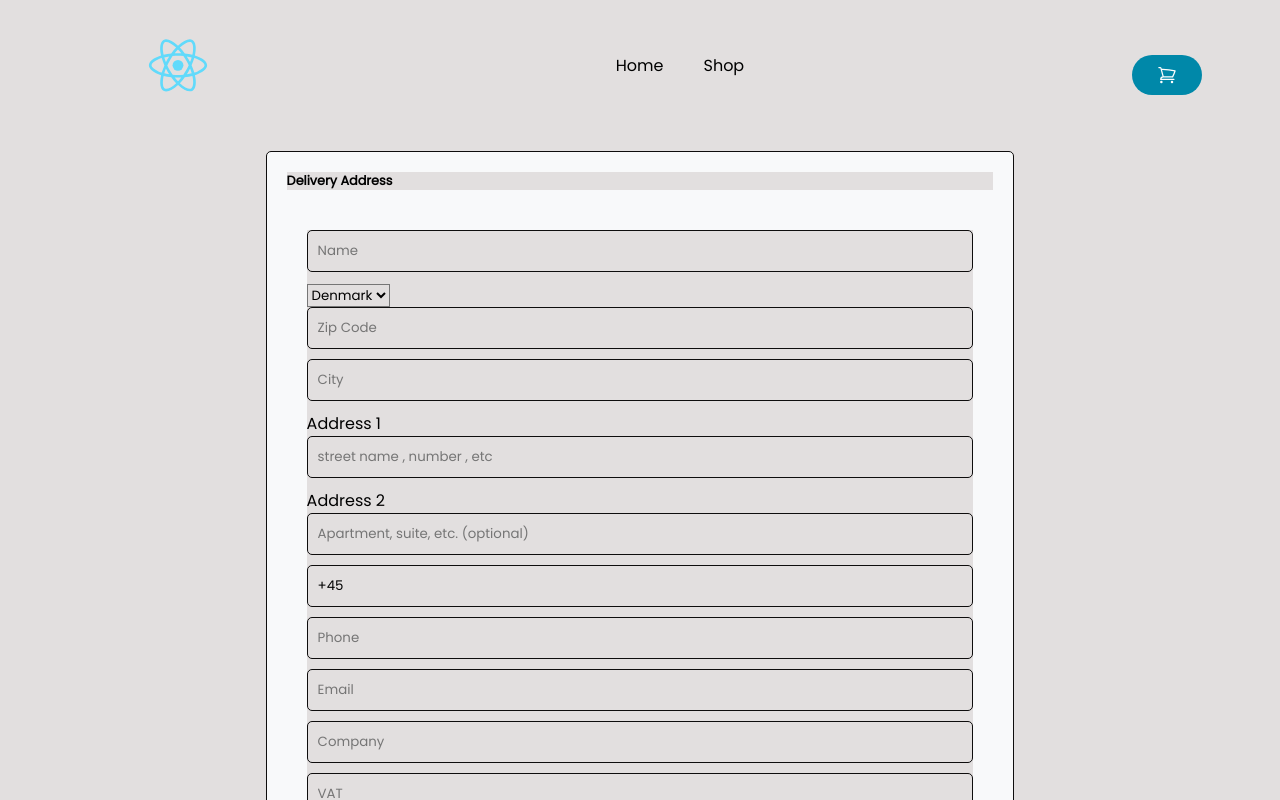
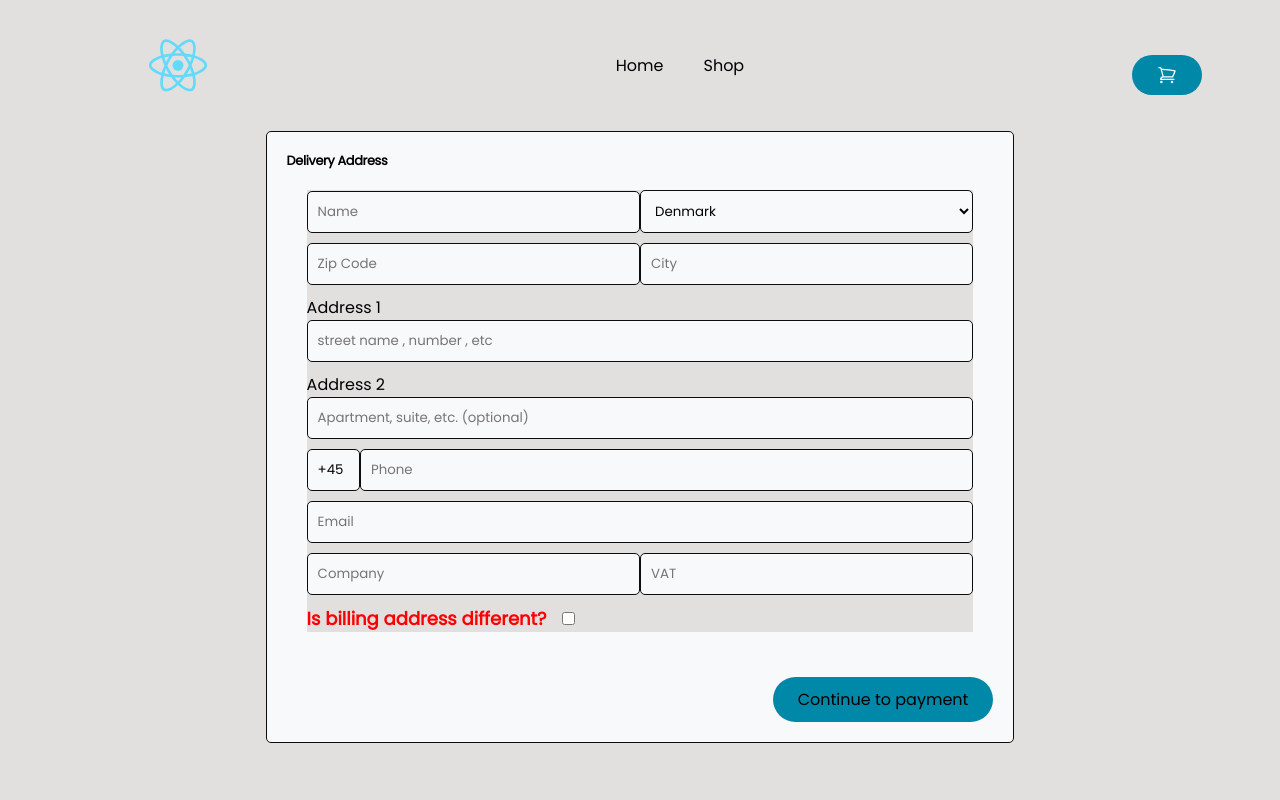
Before and after one commit to Stonebank/02363-frontend-web-shop, a React (Create React App) app: page /addressform in a window 1280 px wide. Shown: the top 800 px of the page. Built offline with nearby package versions, Linux system fonts and the light colour scheme.

Commit message:
error handling

```diff
--- a/src/styles/CheckoutView.css
+++ b/src/styles/CheckoutView.css
@@ -149,32 +149,26 @@ input[type="checkbox"] {
   width: 60%;
   margin: 0 auto;
   padding: 20px;
-  background-color: #f8f9fa;
   border: 1px solid #0e0d0d;
   border-radius: 5px;
-  margin-top: 20px;
-  margin-bottom: 10px;
-
+  background-color: #f8f9fa;
 }
 
 .form-address-card-header {
   font-size: 0.8rem;
   font-weight: bold;
-  margin-bottom: 0px;
-
+  letter-spacing: -0.025em;
+  background-color: #f8f9fa;
 }
 
 .form-card {
   width: 100%;
   margin: 0 auto;
   padding: 20px;
-  background-color: transparent;
-  border: 1px solid #0e0d0d;
   border-radius: 5px;
-  margin-top: 20px;
-  margin-bottom: 20px;
   border: none;
-  margin-bottom: -20px;
+  background-color: #f8f9fa;
+
 }
 @media (max-width: 600px) {
   .form-card {
@@ -183,26 +177,50 @@ input[type="checkbox"] {
   }
 }
 
-.form-card input {
+.form-input {
   width: 100%;
   padding: 10px;
   margin-bottom: 10px;
   border: 1px solid #0e0d0d;
   border-radius: 5px;
+  background-color: #f8f9fa;
+}
+.form-input-code {
+  width: 8%;
+  padding: 10px;
+  margin-bottom: 10px;
+  border-radius: 5px;
+  border: 1px solid #0e0d0d;
+background-color: #f8f9fa;
+}
+.form-input-phone {
+  width: 92%;
+  padding: 10px;
+  margin-bottom: 10px;
+  border-radius: 5px;
+  border: 1px solid #0e0d0d;
+  background-color: #f8f9fa;
+
 }
 
+.form-input-two {
+  width:  50% ;
+  padding: 10px;
+  margin-bottom: 10px;
+  border-radius: 5px;
+  border: 1px solid #0e0d0d;
+  background-color: #f8f9fa;
+}
 .address-country{
   width: 100%;
   padding: 10px;
   margin-bottom: 10px;
-  border: 1px solid #070707;
   border-radius: 5px;
   border:none;
-  background-color: transparent;
+
 }
 .payment-button {
-  background-color: transparent;
   display: flex;
   justify-content: right;
-
+  background-color: #f8f9fa;
 }
--- a/src/views/AddressForm/AddressFrom.tsx
+++ b/src/views/AddressForm/AddressFrom.tsx
@@ -61,14 +61,13 @@
         });
 
         const [isBillingDifferent, setIsBillingDifferent] = useState(false);
-
-            const [countries, setCountries] = useState<Country[]>([
+        const [error, setError] = useState<string | null>(null);
+        const [countries, setCountries] = useState<Country[]>([
                 { alpha2Code: 'DK', name: 'Denmark', code: '+45' },
                 { alpha2Code: 'SE', name: 'Sweden', code: '+46' },
                 { alpha2Code: 'NO', name: 'Norway', code: '+47' },
             ]);
-        const [loading, setLoading] = useState(false);
-        const [error, setError] = useState<Error | null>(null);
+
         const [fullPhone, setFullPhone] = useState('');
 
             useEffect(() => {
@@ -103,6 +102,111 @@
               await fetchZip();
                 }
 
+            function validatePhoneNumber(phone: string, country: string): boolean {
+                if (country === 'Denmark') {
+                    const regex = /^\d{8}$/;
+                    return regex.test(phone);
+                }
+                return true;
+            }
+
+            function validateEmail(email: string): boolean {
+                const regex = /^[^\s@]+@[^\s@]+\.[^\s@]+$/;
+                return regex.test(email);
+            }
+
+
+            function validateVAT(vat: string, country: string): boolean {
+                if (country === 'Denmark') {
+                    const regex = /^\d{8}$/;
+                    return regex.test(vat);
+                }
+                return true;
+            }
+
+            const handlePayment = (e: React.FormEvent) => {
+                e.preventDefault();
+                if (!delivery.name) {
+                    setError('Name is required');
+                    return;
+                }
+                if (!delivery.zip) {
+                    setError('Zip is required');
+                    return;
+                }
+                if (!delivery.city) {
+                    setError('City is required');
+                    return;
+                }
+                if (!delivery.address1) {
+                    setError('Address1 is required');
+                    return;
+                }
+                if (!delivery.phone) {
+                    setError('Phone is required');
+                    return;
+                }
+                if (!delivery.email) {
+                    setError('Email is required');
+                    return;
+                }
+
+                if (!validatePhoneNumber(delivery.phone, delivery.country)) {
+                    setError('Invalid phone number');
+                    return;
+                }
+                if (!validateEmail(delivery.email)) {
+                    setError('Invalid email');
+                    return;
+                }
+                if (delivery.country === 'Denmark' && !validateVAT(delivery.vat, delivery.country)) {
+                    setError('Invalid VAT');
+                    return;
+                }
+                if (isBillingDifferent) {
+                    if (!billing.name) {
+                        setError('Name is required');
+                        return;
+                    }
+                    if (!billing.zip) {
+                        setError('Zip is required');
+                        return;
+                    }
+                    if (!billing.city) {
+                        setError('City is required');
+                        return;
+                    }
+                    if (!billing.address1) {
+                        setError('Address1 is required');
+                        return;
+                    }
+                    if (!billing.phone) {
+                        setError('Phone is required');
+                        return;
+                    }
+                    if (!billing.email) {
+                        setError('Email is required');
+                        return;
+                    }
+                    if (!validatePhoneNumber(billing.phone, billing.country)) {
+                        setError('Invalid phone number');
+                        return;
+                    }
+                    if (!validateEmail(billing.email)) {
+                        setError('Invalid email');
+                        return;
+                    }
+                    if (billing.country === 'Denmark' && !validateVAT(billing.vat, billing.country)) {
+                        setError('Invalid VAT');
+                        return;
+                    }
+                }
+                setError(null);
+                    window.location.href = '/Payment';
+
+            };
+
+
             return (
                 <div className="form-address-card">
                     <h4 className="form-address-card-header">Delivery Address</h4>
@@ -112,14 +216,16 @@
                                     id="name"
                                     name="name"
                                     value={delivery.name}
-                                    onChange={(e) => setDelivery({...delivery, name: e.target.value})}
                                     className="form-input-two"
                                     placeholder="Name"
+                                    onChange={(e) =>
+                                        setDelivery({...delivery, name: e.target.value})}
                                 />
                             <select
                                 className="form-input-two"
                                 value={delivery.country}
-                                onChange={(e) => setDelivery({...delivery, country: e.target.value})}
+                                onChange={(e) =>
+                                    setDelivery({...delivery, country: e.target.value})}
                             >
                                 {countries.map((country) => (
                                     <option
@@ -136,9 +242,10 @@
                             <input
                                 type="text"
                                 value={delivery.zip}
-                                onChange={(e) => handleZipChange(e, 'delivery')}
                                 className="form-input-two"
                                 placeholder="Zip Code"
+                                onChange={(e) =>
+                                    handleZipChange(e, 'delivery')}
 
                             />
                             <input
@@ -155,9 +262,10 @@
                                 id="address1"
                                 name="address1"
                                 value={delivery.address1}
-                                onChange={(e) => setDelivery({...delivery, address1: e.target.value})}
                                 className="form-input"
                                 placeholder="street name , number , etc"
+                                onChange={(e) =>
+                                    setDelivery({...delivery, address1: e.target.value})}
                             />
                         </div>
                         <div>
@@ -166,9 +274,10 @@
                                 id="address2"
                                 name="address2"
                                 value={delivery.address2}
-                                onChange={(e) => setDelivery({...delivery, address2: e.target.value})}
                                 className="form-input"
                                 placeholder="Apartment, suite, etc. (optional)"
+                                onChange={(e) =>
+                                    setDelivery({...delivery, address2: e.target.value})}
                             />
                         </div>
 
@@ -185,9 +294,10 @@
                                     id="phone"
                                     name="phone"
                                     value={delivery.phone}
-                                    onChange={(e) => setDelivery({...delivery, phone: e.target.value})}
                                     className="form-input-phone"
                                     placeholder="Phone"
+                                    onChange={(e) =>
+                                        setDelivery({...delivery, phone: e.target.value})}
                                 />
 
                         </div>
@@ -196,9 +306,10 @@
                                 id="email"
                                 name="email"
                                 value={delivery.email}
-                                onChange={(e) => setDelivery({...delivery, email: e.target.value})}
                                 className="form-input"
                                 placeholder="Email"
+                                onChange={(e) =>
+                                    setDelivery({...delivery, email: e.target.value})}
                             />
                         </div>
                         <div>
@@ -206,18 +317,20 @@
                                 id="company"
                                 name="company"
                                 value={delivery.company}
-                                onChange={(e) => setDelivery({...delivery, company: e.target.value})}
                                 className="form-input-two"
                                 placeholder="Company"
+                                onChange={(e) =>
+                                    setDelivery({...delivery, company: e.target.value})}
                             />
 
                             <input
                                 id="vat"
                                 name="vat"
                                 value={delivery.vat}
-                                onChange={(e) => setDelivery({...delivery, vat: e.target.value})}
                                 className="form-input-two"
                                 placeholder="VAT"
+                                onChange={(e) =>
+                                    setDelivery({...delivery, vat: e.target.value})}
                             />
                         </div>
                         <div>
@@ -252,18 +365,20 @@
                                         id="name"
                                         name="name"
                                         value={billing.name}
-                                        onChange={(e) => setBilling({...billing, name: e.target.value})}
                                         className="form-input-two"
                                         placeholder="Name"
+                                        onChange={(e) =>
+                                            setBilling({...billing, name: e.target.value})}
                                     />
 
                                     <select
                                         id="country"
                                         name="country"
                                         value={billing.country}
-                                        onChange={(e) => setBilling({...billing, country: e.target.value})}
                                         className="form-input-two"
                                         aria-placeholder="Country"
+                                        onChange={(e) =>
+                                            setBilling({...billing, country: e.target.value})}
                                     >
                                         {countries.map((country) => (
                                             <option key={country.alpha2Code} value={country.name}>
@@ -279,17 +394,19 @@
                                         id="zip"
                                         name="zip"
                                         value={billing.zip}
-                                        onChange={(e) => handleZipChange(e, 'billing')}
                                         className="form-input-two"
                                         placeholder="Zip Code"
+                                        onChange={(e) =>
+                                            handleZipChange(e, 'billing')}
                                     />
                                     <input
                                         id="city"
                                         name="city"
                                         value={billing.city}
-                                        onChange={(e) => setBilling({...billing, city: e.target.value})}
                                         className="form-input-two"
                                         placeholder="City"
+                                        onChange={(e) =>
+                                            setBilling({...billing, city: e.target.value})}
                                     />
                                 </div>
                                 <div>
@@ -298,9 +415,10 @@
                                         id="address1"
                                         name="address1"
                                         value={billing.address1}
-                                        onChange={(e) => setBilling({...billing, address1: e.target.value})}
                                         className="form-input"
                                         placeholder="street name , number , etc"
+                                        onChange={(e) =>
+                                            setBilling({...billing, address1: e.target.value})}
                                     />
                                 </div>
                                 <div>
@@ -309,9 +427,10 @@
                                         id="address2"
                                         name="address2"
                                         value={billing.address2}
-                                        onChange={(e) => setBilling({...billing, address2: e.target.value})}
                                         className="form-input"
                                         placeholder="Apartment, suite, etc. (optional)"
+                                        onChange={(e) =>
+                                            setBilling({...billing, address2: e.target.value})}
                                     />
                                 </div>
 
@@ -324,15 +443,16 @@
                                         className="form-input-code"
                                         placeholder="Phone"
                                     />
-
                                     <input
                                         id="phone"
                                         name="phone"
                                         value={billing.phone}
-                                        onChange={(e) => setDelivery({...delivery, phone: e.target.value})}
                                         className="form-input-phone"
                                         placeholder="Phone"
+                                        onChange={(e) =>
+                                            setBilling({...billing, phone: e.target.value})}
                                     />
+
 
                                 </div>
                                 <div>
@@ -340,39 +460,56 @@
                                         id="email"
                                         name="email"
                                         value={billing.email}
-                                        onChange={(e) => setBilling({...billing, email: e.target.value})}
                                         className="form-input"
                                         placeholder="Email"
+                                        onChange={(e) =>
+                                            setBilling({...billing, email: e.target.value})}
                                     />
+
                                 </div>
                                 <div>
                                     <input
                                         id="company"
                                         name="company"
                                         value={billing.company}
-                                        onChange={(e) => setBilling({...billing, company: e.target.value})}
                                         className="form-input-two"
                                         placeholder="Company"
+                                        onChange={(e) =>
+                                            setBilling({...billing, company: e.target.value})}
                                     />
 
                                     <input
                                         id="vat"
                                         name="vat"
                                         value={billing.vat}
-                                        onChange={(e) => setBilling({...billing, vat: e.target.value})}
                                         className="form-input-two"
                                         placeholder="VAT"
+                                        onChange={(e) =>
+                                            setBilling({...billing, vat: e.target.value})}
                                     />
+                                    {error && error.includes('vat') && (
+                                        <p style={{ color: 'red' }}>{error}</p>
+                                    )}
+
                                 </div>
+
+                            </div>
+                        )}
+                    </form>
+                    <div  className="payment-button">
+                        {error && (
+                            <div>
+                                <p style={{ color: 'red' }}>{error}</p>
                             </div>
                         )}
                         <button
                             type="submit"
-                            className="payment-button"
+                            onClick={handlePayment}
                         >
                             Continue to payment
                         </button>
-                    </form>
+                    </div>
+
                 </div>
             );
         };
```
